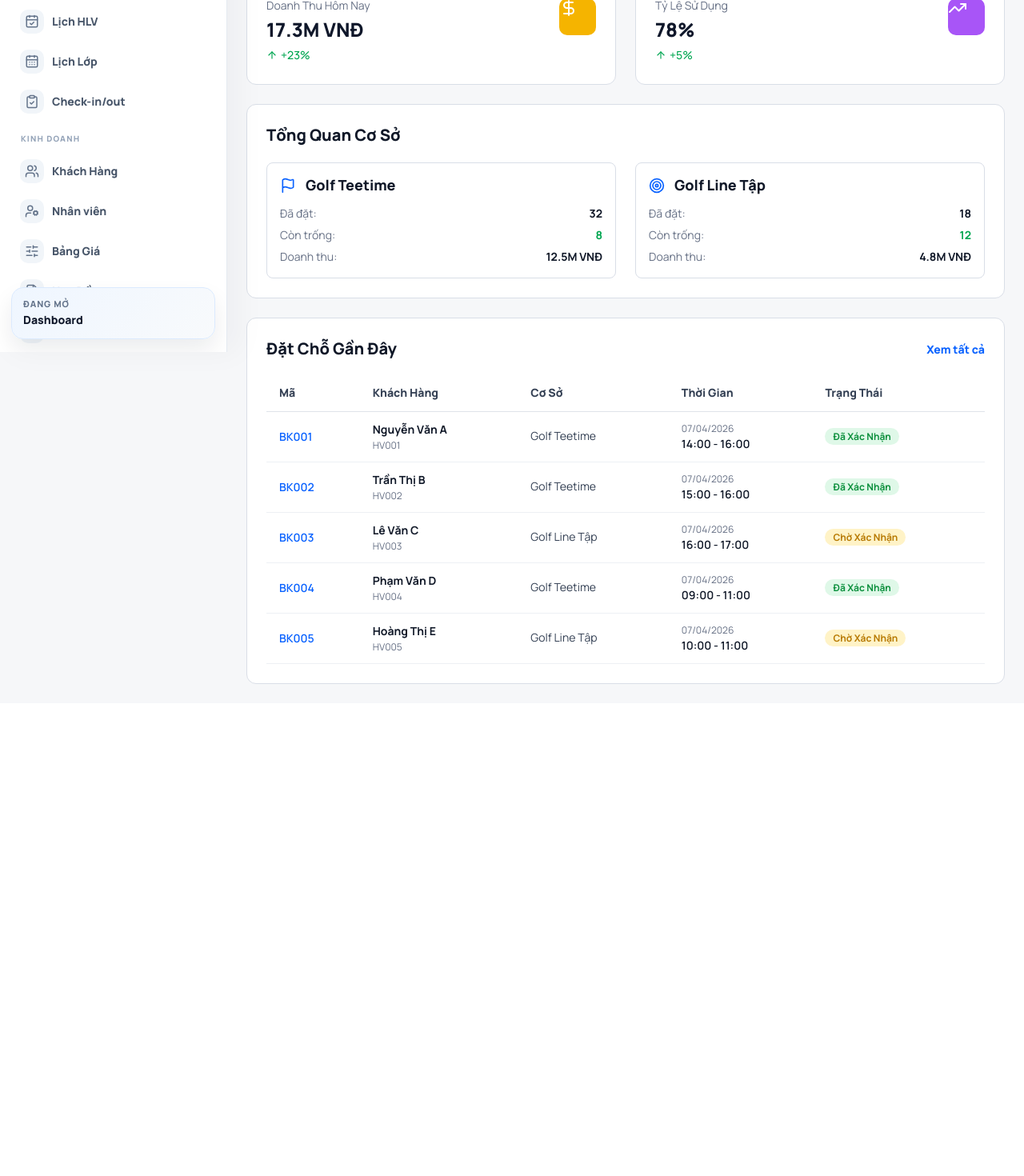
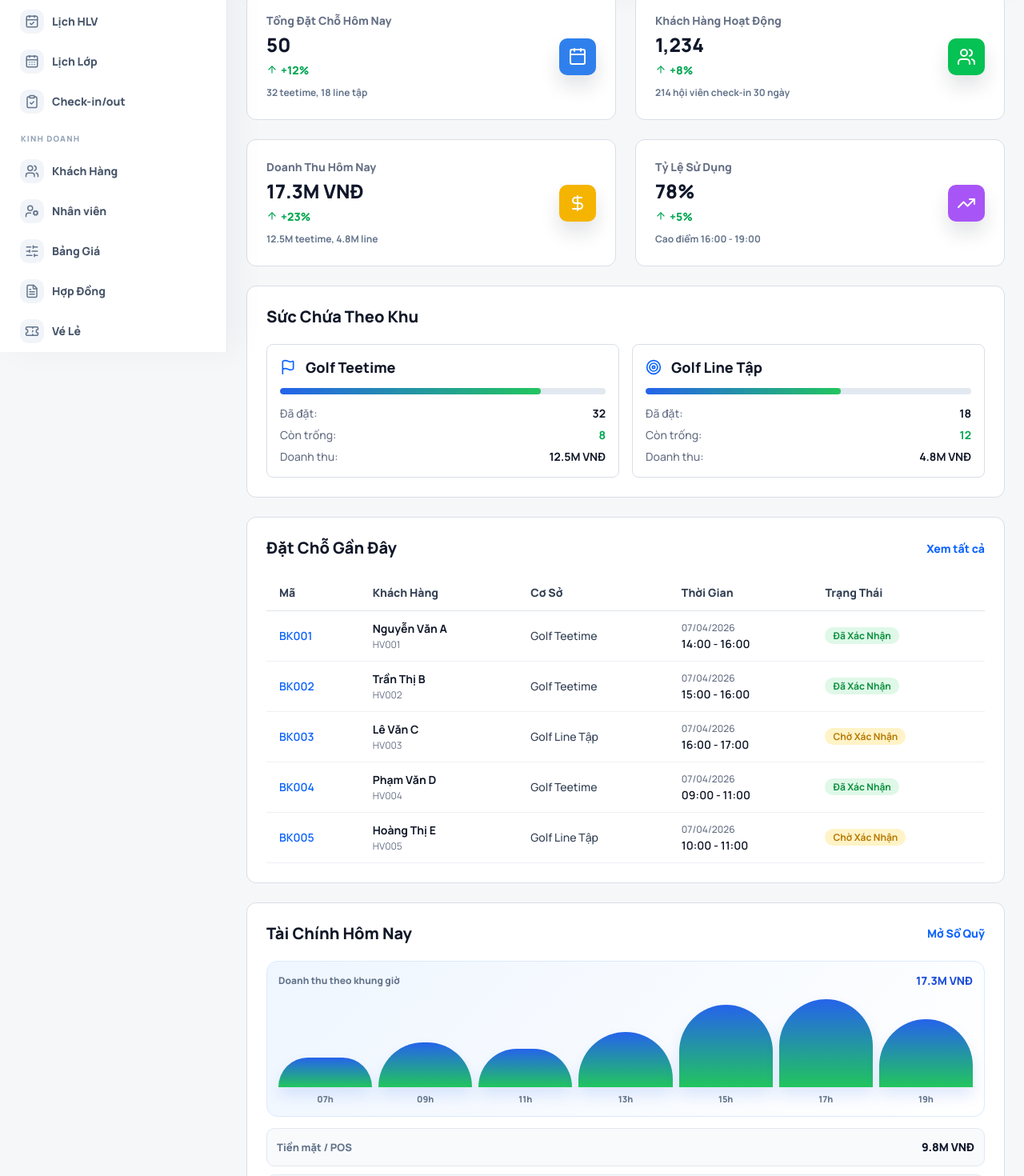
Before and after one commit to thamntt/Golf, a Next.js app: page / in a window 1280 px wide. Shown: the part 360-1830 px from the top of the page at 80% size. Before the commit the page ends 1239 px from the top, so only its background shows below. Built offline with nearby package versions, Linux system fonts and the light colour scheme.

Commit message:
Polish dashboard overview

```diff
--- a/src/app/_modules/dashboard.tsx
+++ b/src/app/_modules/dashboard.tsx
@@ -1,6 +1,18 @@
 "use client";
 
-import { ArrowDown, ArrowUp, Calendar, DollarSign, Flag, Target, TrendingUp, Users } from "lucide-react";
+import {
+  AlertTriangle,
+  ArrowDown,
+  ArrowUp,
+  Calendar,
+  CheckCircle2,
+  DollarSign,
+  Flag,
+  Target,
+  TrendingUp,
+  Users,
+  WalletCards,
+} from "lucide-react";
 import type { LucideIcon } from "lucide-react";
 import styles from "../page.module.css";
 import { BookingTable, CardTitle, Row, Screen } from "../_shared/components";
@@ -15,6 +27,7 @@ type StatCard = {
   direction: TrendDirection;
   Icon: LucideIcon;
   tone: string;
+  note: string;
 };
 
 type FacilityCard = {
@@ -22,30 +35,84 @@ type FacilityCard = {
   booked: string;
   available: string;
   revenue: string;
+  occupancy: number;
   Icon: LucideIcon;
   target: ModuleKey;
 };
 
+const text = {
+  bookedToday: "T\u1ed5ng \u0110\u1eb7t Ch\u1ed7 H\u00f4m Nay",
+  activeCustomers: "Kh\u00e1ch H\u00e0ng Ho\u1ea1t \u0110\u1ed9ng",
+  revenueToday: "Doanh Thu H\u00f4m Nay",
+  utilization: "T\u1ef7 L\u1ec7 S\u1eed D\u1ee5ng",
+  revenueUnit: "VN\u0110",
+  line: "Golf Line T\u1eadp",
+  branchSubtitle: "Chi nh\u00e1nh: NextVision \u00b7 H\u00f4m nay 7 th\u00e1ng 4, 2026 (GMT+7)",
+  overview: "T\u1ed5ng Quan V\u1eadn H\u00e0nh",
+  facilityOverview: "S\u1ee9c Ch\u1ee9a Theo Khu",
+  finance: "T\u00e0i Ch\u00ednh H\u00f4m Nay",
+  alerts: "C\u1ea7n X\u1eed L\u00fd",
+  recentBookings: "\u0110\u1eb7t Ch\u1ed7 G\u1ea7n \u0110\u00e2y",
+  viewAll: "Xem t\u1ea5t c\u1ea3",
+  booked: "\u0110\u00e3 \u0111\u1eb7t:",
+  available: "C\u00f2n tr\u1ed1ng:",
+  heroDescription: "Doanh thu, l\u01b0\u1ee3t \u0111\u1eb7t, s\u1ee9c ch\u1ee9a v\u00e0 c\u00e1c vi\u1ec7c c\u1ea7n x\u1eed l\u00fd trong ng\u00e0y.",
+  viewReport: "Xem b\u00e1o c\u00e1o",
+  openCashbook: "M\u1edf S\u1ed5 Qu\u1ef9",
+  revenueByHour: "Doanh thu theo khung gi\u1edd",
+};
+
 export default function Dashboard({ onOpen }: { onOpen: (key: ModuleKey) => void }) {
   const stats: StatCard[] = [
-    { label: "Tổng Đặt Chỗ Hôm Nay", value: "50", trend: "+12%", direction: "up", Icon: Calendar, tone: "blue" },
-    { label: "Khách Hàng Hoạt Động", value: "1,234", trend: "+8%", direction: "up", Icon: Users, tone: "green" },
-    { label: "Doanh Thu Hôm Nay", value: "17.3M VNĐ", trend: "+23%", direction: "up", Icon: DollarSign, tone: "amber" },
-    { label: "Tỷ Lệ Sử Dụng", value: "78%", trend: "+5%", direction: "up", Icon: TrendingUp, tone: "purple" },
+    { label: text.bookedToday, value: "50", trend: "+12%", direction: "up", Icon: Calendar, tone: "blue", note: "32 teetime, 18 line t\u1eadp" },
+    { label: text.activeCustomers, value: "1,234", trend: "+8%", direction: "up", Icon: Users, tone: "green", note: "214 h\u1ed9i vi\u00ean check-in 30 ng\u00e0y" },
+    { label: text.revenueToday, value: `17.3M ${text.revenueUnit}`, trend: "+23%", direction: "up", Icon: DollarSign, tone: "amber", note: "12.5M teetime, 4.8M line" },
+    { label: text.utilization, value: "78%", trend: "+5%", direction: "up", Icon: TrendingUp, tone: "purple", note: "Cao \u0111i\u1ec3m 16:00 - 19:00" },
   ];
 
   const facilities: FacilityCard[] = [
-    { name: "Golf Teetime", booked: "32", available: "8", revenue: "12.5M VNĐ", Icon: Flag, target: "teetime" },
-    { name: "Golf Line Tập", booked: "18", available: "12", revenue: "4.8M VNĐ", Icon: Target, target: "line" },
+    { name: "Golf Teetime", booked: "32", available: "8", revenue: `12.5M ${text.revenueUnit}`, occupancy: 80, Icon: Flag, target: "teetime" },
+    { name: text.line, booked: "18", available: "12", revenue: `4.8M ${text.revenueUnit}`, occupancy: 60, Icon: Target, target: "line" },
+  ];
+
+  const financeRows = [
+    { label: "Ti\u1ec1n m\u1eb7t / POS", value: `9.8M ${text.revenueUnit}` },
+    { label: "Chuy\u1ec3n kho\u1ea3n", value: `7.5M ${text.revenueUnit}` },
+    { label: "C\u00f4ng n\u1ee3 \u0111\u1ebfn h\u1ea1n", value: `4.2M ${text.revenueUnit}`, warn: true },
+    { label: "Hoa h\u1ed3ng ch\u1edd chi", value: `3.5M ${text.revenueUnit}` },
+  ];
+
+  const revenueTrend = [
+    { label: "07h", value: 28 },
+    { label: "09h", value: 42 },
+    { label: "11h", value: 36 },
+    { label: "13h", value: 52 },
+    { label: "15h", value: 78 },
+    { label: "17h", value: 92 },
+    { label: "19h", value: 64 },
+  ];
+
+  const alerts = [
+    { title: "6 booking ch\u1edd x\u00e1c nh\u1eadn", detail: "C\u1ea7n duy\u1ec7t tr\u01b0\u1edbc 15:00", Icon: AlertTriangle, target: "teetime" as ModuleKey },
+    { title: "3 h\u1ed9i vi\u00ean s\u1eafp h\u1ebft h\u1ea1n", detail: "G\u00f3i c\u00f2n d\u01b0\u1edbi 7 ng\u00e0y", Icon: Users, target: "customers" as ModuleKey },
+    { title: "2 phi\u1ebfu chi ch\u1edd duy\u1ec7t", detail: "Hoa h\u1ed3ng sale th\u00e1ng 3", Icon: WalletCards, target: "cashbook" as ModuleKey },
   ];
 
   return (
-    <Screen
-      title="Dashboard"
-      subtitle="Chi nhánh: NextVision · Hôm nay 7 tháng 4, 2026 (GMT+7)"
-    >
+    <Screen title="Dashboard" subtitle={text.branchSubtitle}>
+      <section className={styles.dashboardHero}>
+        <div>
+          <span>{text.overview}</span>
+          <h3>NextVision Golf Center</h3>
+          <p>{text.heroDescription}</p>
+        </div>
+        <button onClick={() => onOpen("reports")} type="button">
+          <TrendingUp size={18} /> {text.viewReport}
+        </button>
+      </section>
+
       <div className={styles.statsGrid}>
-        {stats.map(({ Icon, direction, label, tone, trend, value }) => {
+        {stats.map(({ Icon, direction, label, note, tone, trend, value }) => {
           const TrendIcon = direction === "up" ? ArrowUp : direction === "down" ? ArrowDown : null;
           const trendClass =
             direction === "up" ? styles.trendUp : direction === "down" ? styles.trendDown : styles.trendNew;
@@ -58,6 +125,7 @@ export default function Dashboard({ onOpen }: { onOpen: (key: ModuleKey) => void
                   {TrendIcon ? <TrendIcon size={14} /> : null}
                   {trend}
                 </span>
+                <small>{note}</small>
               </div>
               <span className={`${styles.statIcon} ${styles[tone]}`}>
                 <Icon size={24} />
@@ -67,11 +135,12 @@ export default function Dashboard({ onOpen }: { onOpen: (key: ModuleKey) => void
         })}
       </div>
 
+      <div className={styles.dashboardOverviewGrid}>
+        <div className={styles.dashboardMainColumn}>
           <section className={styles.card}>
-        <CardTitle title="Tổng Quan Cơ Sở" />
+            <CardTitle title={text.facilityOverview} />
             <div className={styles.facilityGrid}>
-          {facilities.map(({ Icon, available, booked, name, revenue, target }) => {
-            return (
+              {facilities.map(({ Icon, available, booked, name, occupancy, revenue, target }) => (
                 <article
                   className={styles.facility}
                   key={name}
@@ -89,21 +158,69 @@ export default function Dashboard({ onOpen }: { onOpen: (key: ModuleKey) => void
                     <Icon size={20} />
                     <h4>{name}</h4>
                   </div>
+                  <div className={styles.dashboardProgress}>
+                    <span style={{ width: `${occupancy}%` }} />
+                  </div>
                   <dl>
-                  <Row label="Đã đặt:" value={booked} />
-                  <Row label="Còn trống:" value={available} positive />
+                    <Row label={text.booked} value={booked} />
+                    <Row label={text.available} value={available} positive />
                     <Row label="Doanh thu:" value={revenue} />
                   </dl>
                 </article>
-            );
-          })}
+              ))}
             </div>
           </section>
 
           <section className={styles.card}>
-        <CardTitle title="Đặt Chỗ Gần Đây" action="Xem tất cả" onClick={() => onOpen("teetime")} />
+            <CardTitle title={text.recentBookings} action={text.viewAll} onClick={() => onOpen("teetime")} />
             <BookingTable onOpen={onOpen} />
           </section>
+        </div>
+
+        <aside className={styles.dashboardSideColumn}>
+          <section className={styles.card}>
+            <CardTitle title={text.finance} action={text.openCashbook} onClick={() => onOpen("cashbook")} />
+            <div className={styles.dashboardChart}>
+              <header>
+                <span>{text.revenueByHour}</span>
+                <strong>17.3M {text.revenueUnit}</strong>
+              </header>
+              <div className={styles.dashboardBars}>
+                {revenueTrend.map((item) => (
+                  <div key={item.label}>
+                    <span style={{ height: `${item.value}%` }} />
+                    <small>{item.label}</small>
+                  </div>
+                ))}
+              </div>
+            </div>
+            <div className={styles.dashboardFinance}>
+              {financeRows.map((row) => (
+                <div className={row.warn ? styles.dashboardWarnRow : undefined} key={row.label}>
+                  <span>{row.label}</span>
+                  <strong>{row.value}</strong>
+                </div>
+              ))}
+            </div>
+          </section>
+
+          <section className={styles.card}>
+            <CardTitle title={text.alerts} />
+            <div className={styles.dashboardAlerts}>
+              {alerts.map(({ Icon, detail, target, title }) => (
+                <button key={title} onClick={() => onOpen(target)} type="button">
+                  <span><Icon size={18} /></span>
+                  <div>
+                    <strong>{title}</strong>
+                    <small>{detail}</small>
+                  </div>
+                  <CheckCircle2 size={16} />
+                </button>
+              ))}
+            </div>
+          </section>
+        </aside>
+      </div>
     </Screen>
   );
 }
--- a/src/app/globals.css
+++ b/src/app/globals.css
@@ -35,8 +35,9 @@ body {
   color: var(--foreground);
   background: var(--background);
   font-family: var(--font-sans);
+  font-weight: 500;
   font-feature-settings: "cv02", "cv03", "cv04", "kern";
-  text-rendering: geometricPrecision;
+  text-rendering: optimizeLegibility;
   -webkit-font-smoothing: antialiased;
   -moz-osx-font-smoothing: grayscale;
 }
--- a/src/app/page.tsx
+++ b/src/app/page.tsx
@@ -47,7 +47,6 @@ const navLabel: Partial<Record<ModuleKey, string>> = {
 export default function Home() {
   const [active, setActive] = useState<ModuleKey>("dashboard");
   const [collapsed, setCollapsed] = useState(false);
-  const activeLabel = navLabel[active] ?? navItems.find((item) => item.key === active)?.label ?? "Dashboard";
 
   return (
     <div className={`${styles.shell} ${collapsed ? styles.collapsedShell : ""}`}>
@@ -94,10 +93,6 @@ export default function Home() {
             </div>
           ))}
         </nav>
-        <div className={styles.sidebarFooter}>
-          <span>Đang mở</span>
-          <strong>{activeLabel}</strong>
-        </div>
       </aside>
 
       <main className={styles.main}>
```
Also changed, not shown: src/app/page.module.css. Lines whose indentation alone changed are shown as unchanged.
